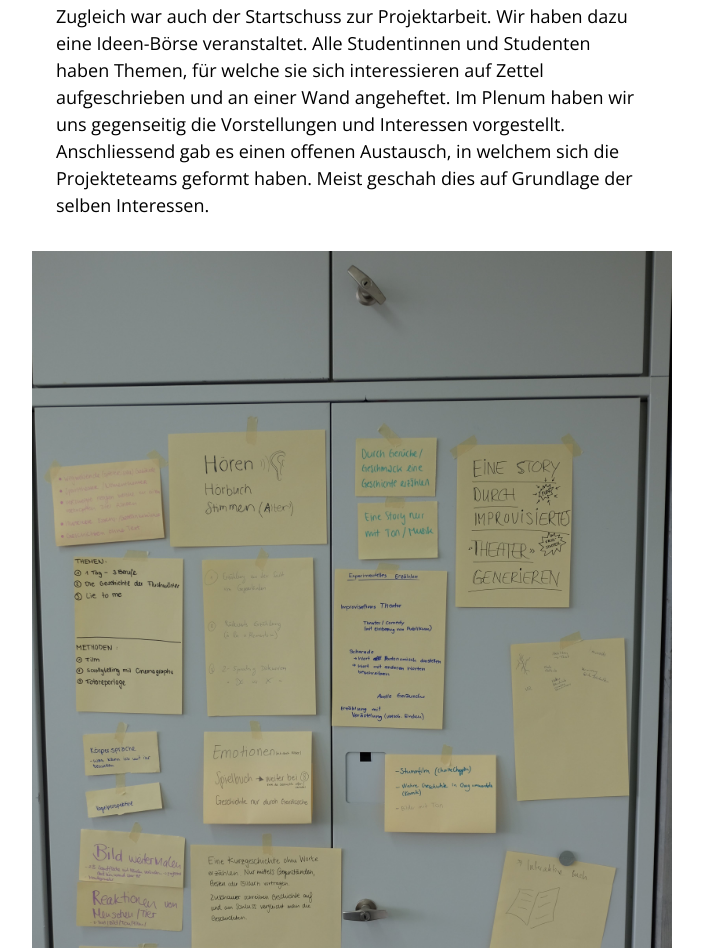
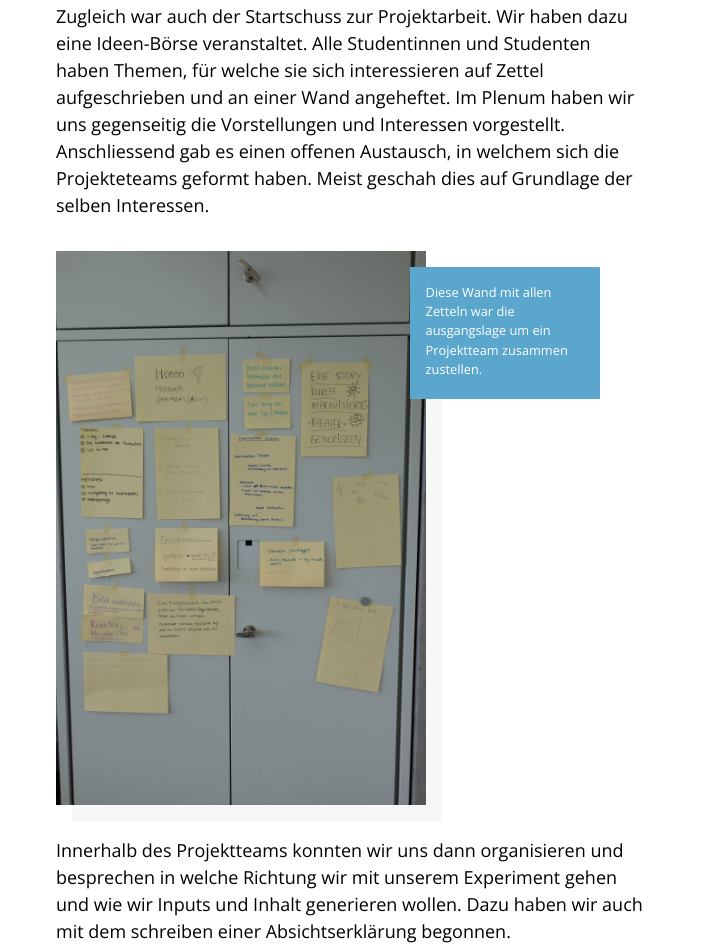
Before and after one commit to daenub/exp-story-doc, a website built with webpack: page src/index.html in a window 1280 px wide. Shown: the part 3039-3987 px from the top of the page, without its empty margins (288-991 px from the left). Built offline with nearby package versions, Linux system fonts and the light colour scheme; files whose address does not match are found by name.

Commit message:
add image styles

```diff
--- a/src/index.html
+++ b/src/index.html
@@ -111,7 +111,12 @@
       </p>
 
       <figure class="image">
-        <img src="<%=require('./images/ideen_boerse.jpg')%>" alt="Ideen auf Blätter geschrieben und an eine Wand geklebt." />
+        <div class="image__wrapper">
+          <img src="<%=require('./images/ideen_boerse.jpg')%>" alt="Ideen auf Blätter geschrieben und an eine Wand geklebt." />
+        </div>
+        <figcaption class="image__caption">
+          <p>Diese Wand mit allen Zetteln war die ausgangslage um ein Projektteam zusammen zustellen.</p>
+        </figcaption>
       </figure>
 
       <p>
@@ -136,7 +141,12 @@
       <p>Wir haben uns für die Geschichte zweier im Zug vergessenen Kinder entschieden</p>
 
       <figure class="image">
-        <img src="<%=require('./images/newspaper_story.jpg')%>" alt="Foto eines Zeitungsartikels über die Geschichte von zwei vergessenen Kinder in einem Zug." />
+        <div class="image__wrapper">
+          <img src="<%=require('./images/newspaper_story.jpg')%>" alt="Foto eines Zeitungsartikels über die Geschichte von zwei vergessenen Kinder in einem Zug." />
+        </div>
+        <figcaption class="image__caption">
+          <p>Zu diesem Zeitungsartikel haben wir eine Spielidee entwickelt.</p>
+        </figcaption>
       </figure>
 
       <p>
--- a/src/styles/_article.scss
+++ b/src/styles/_article.scss
@@ -6,14 +6,14 @@
     display: block;
     height: 0.5rem;
     width: 2.5rem;
-    background-color: #ff8a95;
+    background-color: $pink-salmon;
     margin: $block-margin * 2 auto;
     transform: skewX(-23deg);
   }
 
   > .image {
-    margin-left: -1.5rem;
-    margin-right: -1.5rem;
+    //margin-left: -1.5rem;
+    //margin-right: -1.5rem;
   }
 }
 
--- a/src/styles/_colors.scss
+++ b/src/styles/_colors.scss
@@ -4,3 +4,6 @@ $black: #040404;
 $white: #ffffff;
 
 $grey: #f7f7f7;
+
+$pink-salmon: #ff8a95;
+$shakespeare: #5aa6cc;
--- a/src/styles/_general.scss
+++ b/src/styles/_general.scss
@@ -7,6 +7,55 @@ img {
 .image {
   margin-top: $block-margin;
   margin-bottom: $block-margin;
+
+  @include breakpoint(medium) {
+    display: flex;
+  }
+}
+
+.image__wrapper {
+  position: relative;
+  margin-right: 1rem;
+
+  img {
+    display: block;
+  }
+
+  &::before {
+    content: "";
+    position: absolute;
+    height: 100%;
+    width: 100%;
+    background-color: $grey;
+    z-index: -1;
+    top: 1rem;
+    left: 1rem;
+  }
+
+  @include breakpoint(medium) {
+    width: 70%;
+  }
+}
+
+.image__caption {
+  margin-right: 1rem;
+  align-self: flex-start;
+
+  font-size: $font-size-small;
+  background-color: $shakespeare;
+  color: $white;
+  padding: 1rem 1rem 1.25rem 1rem;
+
+  transform: translate(0.5rem, -1rem);
+
+  p {
+    margin-bottom: 0;
+  }
+
+  @include breakpoint(medium) {
+    width: 30%;
+    transform: translate(-2rem, 1rem);
+  }
 }
 
 p {
--- a/src/styles/_typography.scss
+++ b/src/styles/_typography.scss
@@ -1,5 +1,7 @@
 $font-family-general: "Open Sans", sans-serif;
 $font-family-heading: "Roboto Mono", monospace;
+
+$font-size-small: 0.8rem;
 
 html {
   font-size: 16px;
```
